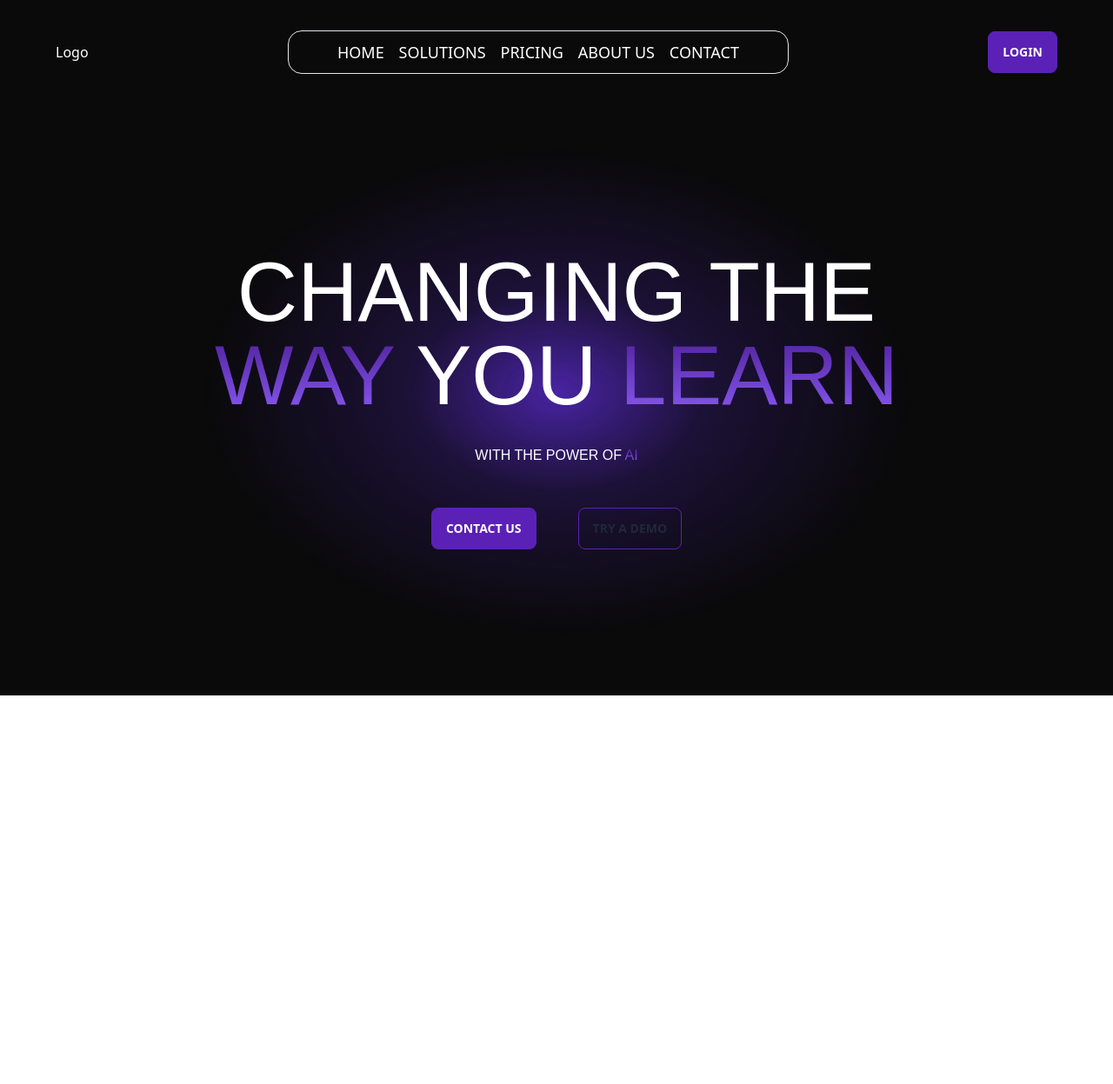
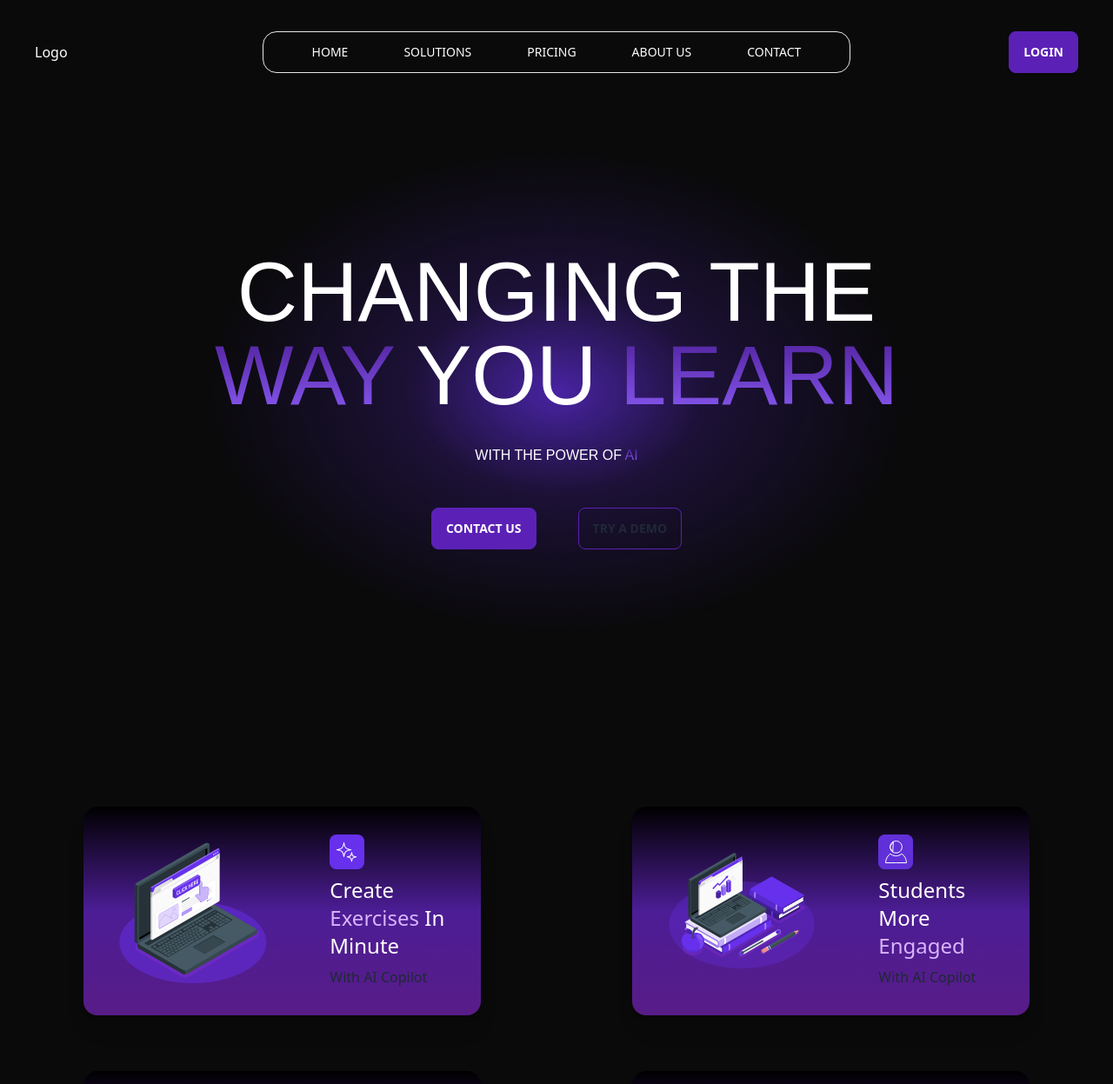
Before and after one commit to ribgu/educai-web-app, a React (Vite) app: page / in a window 1280 px wide. Shown: the top 1247 px of the page at 87% size. Before the commit the page ends 800 px from the top, so only its background shows below. Built offline with nearby package versions, Linux system fonts and the light colour scheme.

Commit message:
Add changes to the landing page

```diff
--- a/src/components/Anchor/Anchor.tsx
+++ b/src/components/Anchor/Anchor.tsx
@@ -9,7 +9,7 @@ export function Anchor(props: AnchorProps) {
 
     return (
         <>
-            <a href={path} className="font-primary text-lg text-white ">
+            <a href={path} className="font-primary text-sm text-white hover:text-purple-500 ">
                 {children}
             </a>
         </>
--- a/src/components/LandingPageNavBar/NavBar.tsx
+++ b/src/components/LandingPageNavBar/NavBar.tsx
@@ -2,7 +2,7 @@ import { Anchor } from "../Anchor";
 
 export default function NavBar() {
     return (
-        <div className='flex rounded-2xl w-[50%] h-full border items-center justify-between p-6 pl-14 pr-14'>
+        <div className='flex rounded-2xl h-full border items-center px-14 gap-x-16'>
             <Anchor path="/">HOME</Anchor>
             <Anchor path="/">SOLUTIONS</Anchor>
             <Anchor path="/">PRICING</Anchor>
--- a/src/pages/LandingPage.tsx
+++ b/src/pages/LandingPage.tsx
@@ -1,26 +1,71 @@
 import NavBar from '../components/LandingPageNavBar/NavBar'
 import MainTextLogo from '../components/MainTextHome/MainTextLogo'
 import Button from '../components/Button/Button'
+import LpCard from '../components/LpCard/LpCard'
+import Typography from '../components/Typography/Typography'
 
 export default function LandingPage() {
     return (
+        <div className='flex flex-col'>
+            {/* Home */}
             <div className='flex flex-col h-screen items-center bg-dark'>
-            <div className='flex flex-col w-[90%] h-full'>
-                <div className='flex w-full h-[15%] justify-between items-center py-10'>
+                <div className='flex flex-col w-full h-full max-w-screen-xl'>
+                    <div className='flex w-full h-[15%] items-center justify-between px-10'>
+
+                        <div className='flex-1'>
                             <h1 className='text-white'>Logo</h1>
+                        </div>
+
+                        <div className='flex w-[70%] justify-center h-[40%]'>
                             <NavBar/>
-                    <Button variant='primary' children='LOGIN'/>
+                        </div>
+
+                        <div className='flex-1 flex justify-end'>
+                            <Button variant='primary'>LOGIN</Button>
+                        </div>
                     </div>
 
                     <div className='flex flex-col w-full h-[85%] bg-[url(../../public/Gradientes/gradienteHome.png)] bg-no-repeat bg-center justify-center items-center'>
                         <MainTextLogo/>
 
                         <div className='flex w-full justify-center gap-12 mt-12'>
-                        <Button variant='primary' children='CONTACT US'/>
-                        <Button variant='secondary' children='TRY A DEMO'/>
+                            <Button variant='primary'>CONTACT US</Button>
+                            <Button variant='secondary'>TRY A DEMO</Button>
                         </div>
                     </div>
                 </div>
             </div>
+
+            {/* Solutions */}
+            <div className='flex flex-col h-screen items-center justify-center bg-dark'>
+                <div className='flex w-[85%] flex-wrap justify-between gap-y-16'>
+                    <LpCard figure='../../public/IconCards/iconCard01.svg' iconSide='../public/IconCards/miniIconCard01.svg'
+                    title={<>Create <span className='text-purple-300'>Exercises</span> In Minute</>} subTitle='With AI Copilot'/>
+                    <LpCard figure='../../public/IconCards/iconCard02.svg' iconSide='../public/IconCards/miniIconCard02.svg'
+                    title={<>Students More <span className='text-purple-300'>Engaged</span></>} subTitle='With AI Copilot'/>
+                     <LpCard figure='../../public/IconCards/iconCard03.svg' iconSide='../public/IconCards/miniIconCard03.svg'
+                    title={<>Focus On Language <span className='text-purple-300'>Practice</span></>} subTitle='With AI Copilot'/>
+                    <LpCard figure='../../public/IconCards/iconCard04.svg' iconSide='../public/IconCards/miniIconCard04.svg'
+                    title={<>We Believe In <span className='text-purple-300'>Realtime Feedbacks</span></>} subTitle='With AI Copilot'/>
+                </div>
+            </div>
+
+            {/* Pricing */}
+            <div className='flex flex-col h-screen items-center bg-dark'>
+
+            </div>
+
+            {/* About Us */}
+            <div className='flex flex-col h-screen items-center bg-dark'>
+                <div className='flex w-[80%] h-full justify-center items-center'>
+                    <Typography variant='lp-main-sentece'>OUR MISSION IS TO <span className='text-purple-300'>INNOVATE</span> LANGUAGE TEACHING IN <span className='text-purple-300'>BRAZIL</span>, BELIEVING THAT THE <span className='text-purple-300'>AI</span> AND <span className='text-purple-300'>HUMAN</span> CONNECTION IS THE <span className='text-purple-300'>KEY</span>.</Typography>
+                </div>
+            </div>
+
+            {/* Contact */}
+            <div className='flex flex-col h-screen items-center bg-dark'>
+
+            </div>
+        </div>
     )
 }
```
Lines whose indentation alone changed are shown as unchanged.
